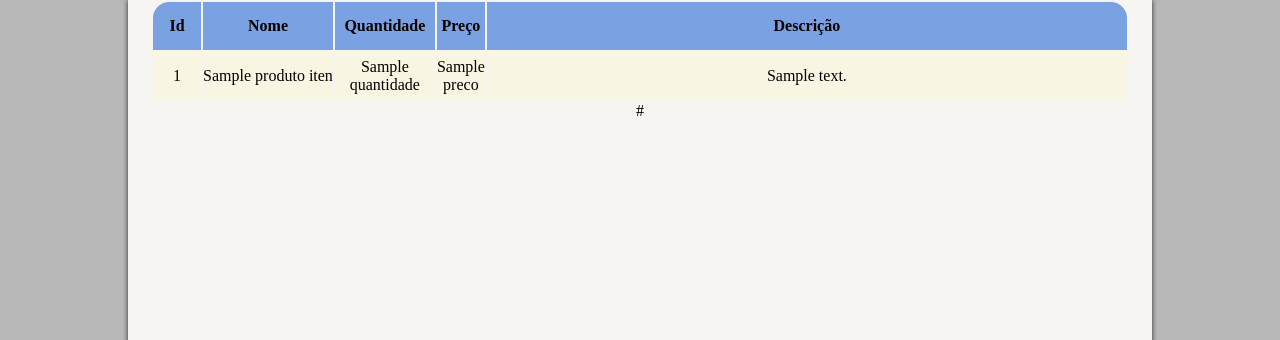
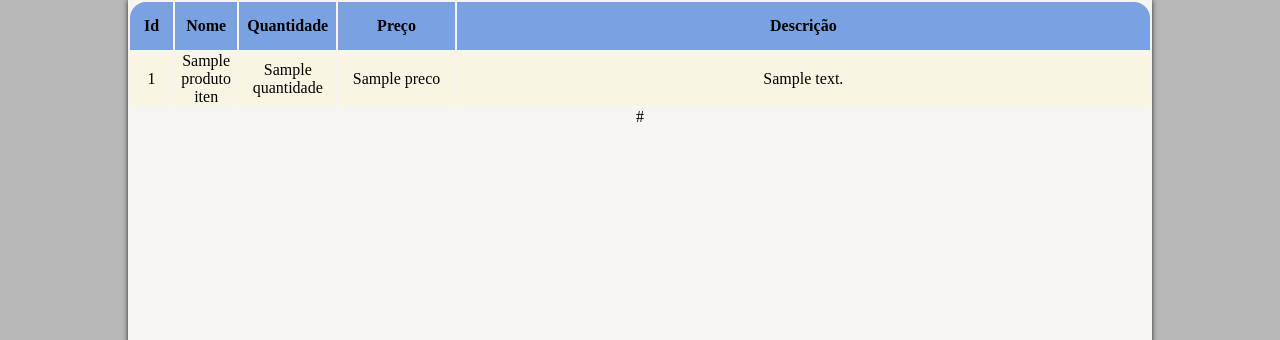
Before and after one commit to VerttB/TrabalhoEDII, a Flask app: template templates/catalogo.html in a window 1280 px wide. Shown: the part 80-420 px from the top of the page. Run offline with Flask 3, Linux system fonts and the light colour scheme; the template is opened without the code that fills it: most values are stand-ins (such as "Sample title", 1, 10 or a date in 2020); some libraries are stand-ins or nearby versions.

Commit message:
mudar tema persiste

```diff
--- a/funcoesSite.py
+++ b/funcoesSite.py
@@ -3,6 +3,6 @@ from flask_paginate import Pagination, get_page_parameter
 def get_pagina(dados, inicio, qtd_por_pagina):
     novo_dicionario = {}
     for item_id, item in dados.items():
-        if inicio <= int(item_id) < inicio + qtd_por_pagina:
+        if inicio <= int(item_id) < (inicio + qtd_por_pagina):
             novo_dicionario[item_id] = item
     return novo_dicionario
--- a/main.py
+++ b/main.py
@@ -16,11 +16,10 @@ def principal():
 def catalogo():
     catalogo = dicionario.lerArquivo()  # Supondo que lerArquivo() é uma função que retorna o dicionário
     pagina = request.args.get(get_page_parameter(), type=int, default=1)
-    qtd_por_pagina = 15
+    qtd_por_pagina = 13
     total = len(catalogo)
     pagination_data = funcoesSite.get_pagina(catalogo, (pagina - 1) * qtd_por_pagina, qtd_por_pagina)
-    icone_1 = '<<'
-    paginacao = Pagination(page=pagina, total=total, qtd_per_page=qtd_por_pagina, prev_label='<<', next_label='>>')
+    paginacao = Pagination(page=pagina, total=total, qtd_per_page=qtd_por_pagina, per_page = qtd_por_pagina, format_number=True)
     return render_template('catalogo.html', paginacao = paginacao, catalogo = pagination_data)
 
 @app.route('/about')
--- a/static/styles/catalogo.css
+++ b/static/styles/catalogo.css
@@ -56,19 +56,18 @@ tr:hover{
 
 
 #thead__id{
-    width: 3rem;
+    width: 3em;
 }
 #thead__nome{
-    width: auto;
+    width: 4em;
 }
 #thread__quantidade{
-    width: auto;
+    width: 8em;
 }
 #thread__preco{
-    width: auto;
-    width: 3rem;
+    width: 8em;
 }
 #thead__descricao{
-    width: 40rem;
+    width: 50em;
 
 }
--- a/templates/about.html
+++ b/templates/about.html
@@ -20,10 +20,7 @@
         </section>
     </main>
 
-    <script>
-        document.querySelector("#changeTheme").addEventListener("click", () => {
-        document.body.classList.toggle("mudar-tema");
-});
+
 </script>
 {%endblock%}
 </body>
--- a/templates/catalogo.html
+++ b/templates/catalogo.html
@@ -41,11 +41,7 @@
               </div>
         </section>
     </main>
-    <script>
-        document.querySelector("#changeTheme").addEventListener("click", () => {
-        document.body.classList.toggle("mudar-tema");
-});
-</script>
+
 {%endblock%}
 </body>
 </html>
--- a/templates/header.html
+++ b/templates/header.html
@@ -29,8 +29,23 @@
     {% block content %}
     {% endblock %}
 
+
+
     <footer class="rodape">
         <p class="rodade__texto">©️By ConglomeradoLet</p>
     </footer>
+    <script>
+        document.querySelector("#changeTheme").addEventListener("click", () => {
+        document.body.classList.toggle("mudar-tema");
+        tema_atual = document.body.classList.contains('mudar-tema') ? 'mudar-tema' : ''
+        localStorage.setItem('theme', tema_atual);
+});
+    window.addEventListener('DOMContentLoaded', (event) =>{
+      var tema = localStorage.getItem('theme')
+      if(tema != null){
+        document.body.classList.add(tema)
+      }
+    })
+</script>
 </body>
 </html>
--- a/templates/index.html
+++ b/templates/index.html
@@ -48,12 +48,7 @@
     </main>
 
 
-    <script>
-        document.querySelector("#changeTheme").addEventListener("click", () => {
-        document.body.classList.toggle("mudar-tema");
-});
 
-</script>
 {% endblock %}
 
 </body>
```
